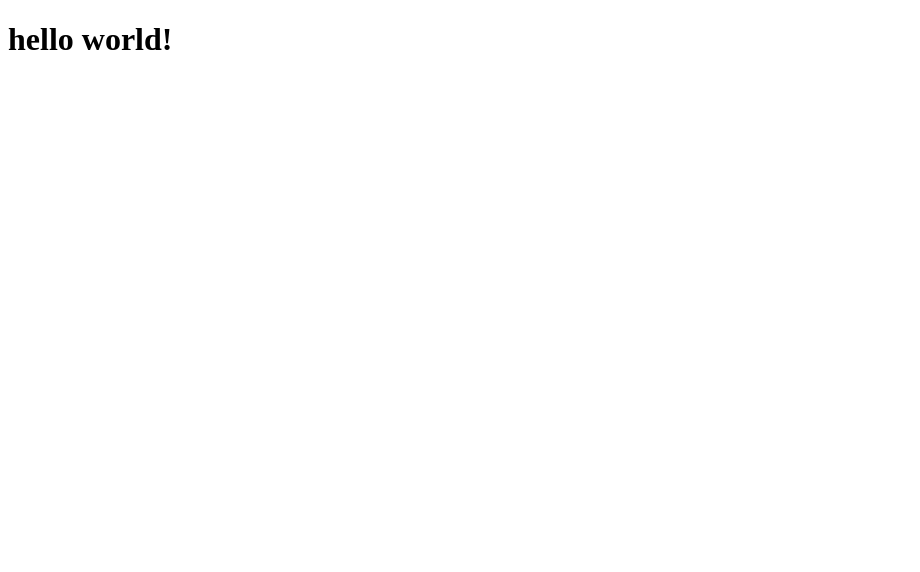
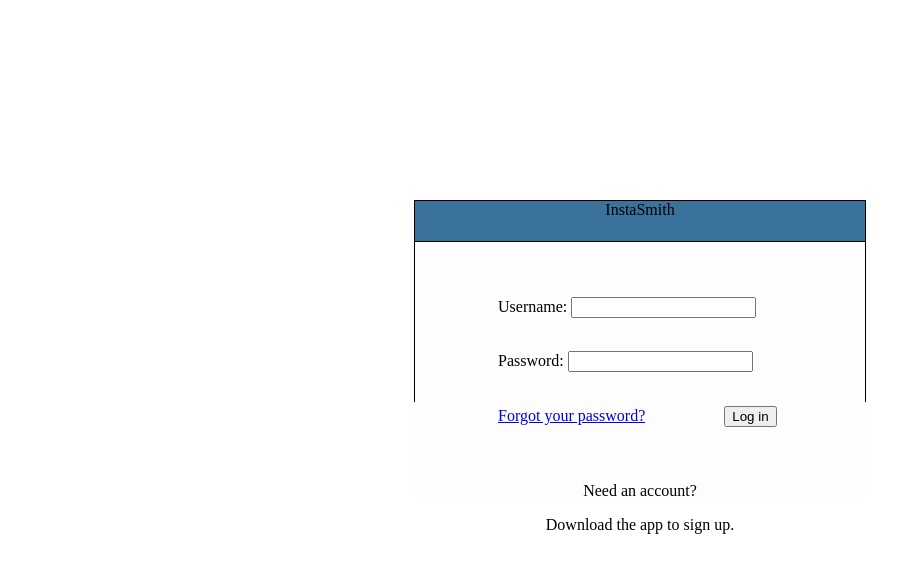
Before and after one commit to Mariano89/Instasmith, a plain HTML site: page index.html in a window 1280 px wide. Shown: the whole page, without its empty margins (0-920 px from the left). Drawn offline with Linux system fonts and the light colour scheme.

Commit message:
outline of login page

```diff
--- a/index.html
+++ b/index.html
@@ -6,7 +6,35 @@
 		<link type="text/css" rel="stylesheet" href="main.css">
 	</head>
 	<body>
-<h1>hello world!</h1>
+		<div class="loginBox">
+			<header>InstaSmith</header>
+			<div class="fields">
+				<p class="userName">Username:</p>
+				<input class="userName">
+
+				<br>
+				<br>
+
+
+				<p class="password">Password:</p>
+				<input class="password">
+
+				<div class="forgot-pw-login">
+					<a href="#" class="forgot-pw">Forgot your password?</a>
+					<button class="login">Log in</button>
+				</div>
+			</div>
+
+		</div>
+
+		<div class="account">
+			<p>Need an account?</p>
+			<p>Download the app to sign up.</p>
+		</div>
+<!-- 		<div >
+		<a href=""><img src=""></a>
+		<a href=""><img src=""></a>
+		</div> -->
 
 	</body>
 </html>
--- a/main.css
+++ b/main.css
@@ -1,3 +1,52 @@
-body{
+.loginBox{
+	margin: 0 auto;
+	margin-top: 200px;
+	background-color: red;
+	width:450px;
+	height:200px;
+	border: 1px solid black;
+}
+
+header{
+	text-align: center;
+	border-bottom: 1px solid black;
+	height: 40px;
+	background-color: #3b729c;
 
 }
+
+.userName {
+	display:inline;
+	text-align: center;
+}
+
+.password {
+	display:inline-block;
+
+}
+
+.fields{
+	padding:55px 0 0 83px;
+	height:100%;
+	display:block;
+	margin:0 auto;
+	background-color: #fdfdfd;
+
+}
+
+.forgot-pw-login {
+	margin-top: 20px;
+}
+
+.forgot-pw {
+
+}
+
+.login {
+	margin-left: 75px;
+}
+
+.account {
+	margin-top: 80px;
+	text-align: center;
+}
```
Also changed, not shown: js/app.js (+17 -17 lines). Lines whose indentation alone changed are shown as unchanged.
